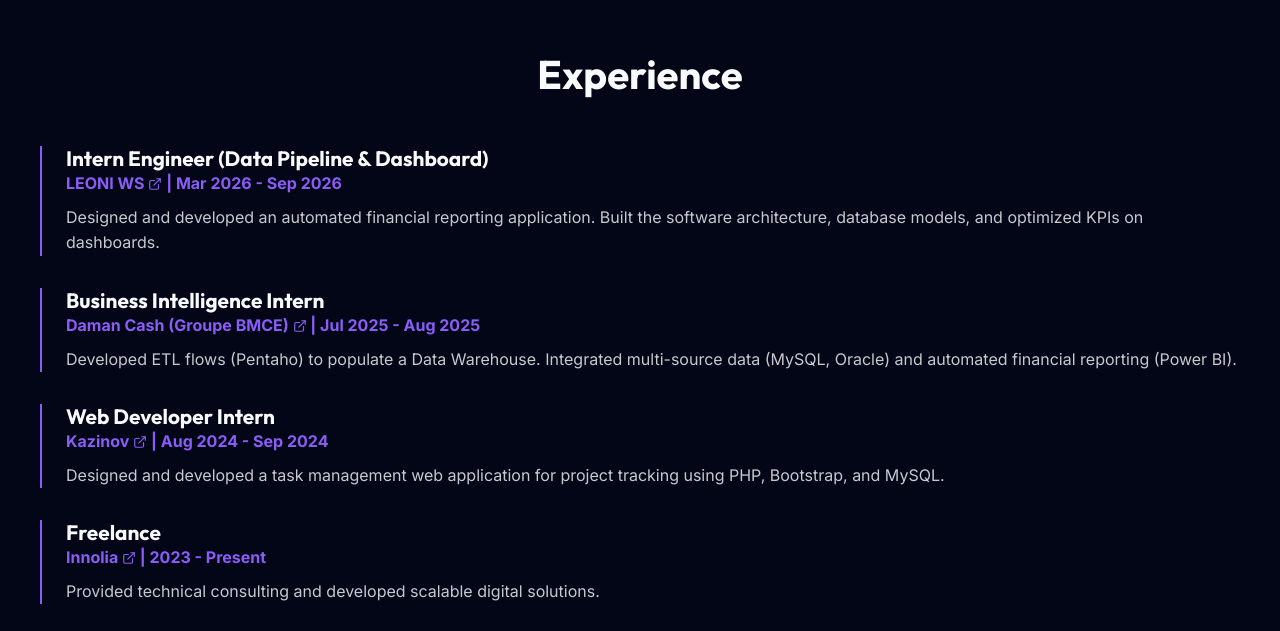
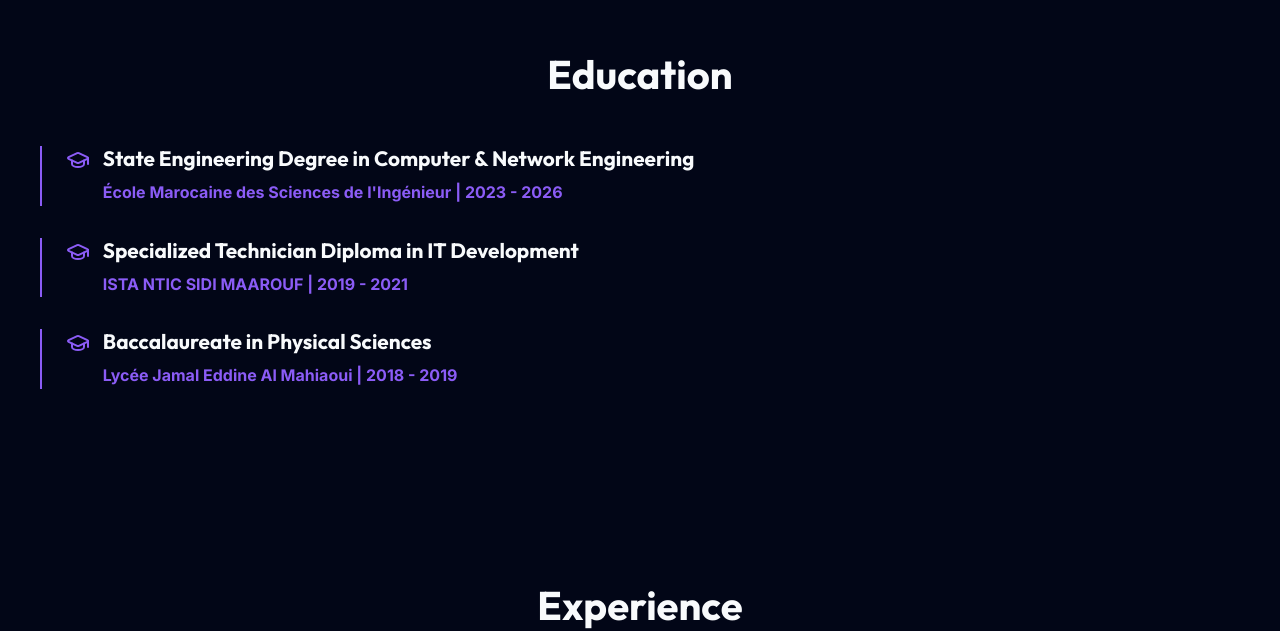
Before and after one commit to AbdelhakMirbah/Portfolio, a React (Vite) app: page / in a window 1280 px wide. Shown: the part 1330-1961 px from the top of the page. Built offline with nearby package versions, Linux system fonts and the light colour scheme.

Commit message:
Add academic background (Education) section

```diff
--- a/src/App.jsx
+++ b/src/App.jsx
@@ -1,5 +1,5 @@
 import { useState, useEffect } from 'react';
-import { Sun, Moon, ChevronRight, Briefcase, Database, Layout, Award, ExternalLink, Globe, Download, Menu, X, MapPin, Mail, Send, Phone, ArrowUp } from 'lucide-react';
+import { Sun, Moon, ChevronRight, Briefcase, Database, Layout, Award, ExternalLink, Globe, Download, Menu, X, MapPin, Mail, Send, Phone, ArrowUp, GraduationCap } from 'lucide-react';
 import { FaGithub, FaLinkedin, FaEnvelope } from 'react-icons/fa';
 import profileImg from './assets/profile.png';
 import { gsap } from 'gsap';
@@ -90,6 +90,7 @@
           </div>
           <div className={`nav-links-container ${isMenuOpen ? 'open' : ''}`}>
             <a href="#about" style={linkStyle} onClick={() => setIsMenuOpen(false)}>{t('nav.about')}</a>
+            <a href="#education" style={linkStyle} onClick={() => setIsMenuOpen(false)}>{t('nav.education')}</a>
             <a href="#experience" style={linkStyle} onClick={() => setIsMenuOpen(false)}>{t('nav.experience')}</a>
             <a href="#projects" style={linkStyle} onClick={() => setIsMenuOpen(false)}>{t('nav.projects')}</a>
             <a href="#certifications" style={linkStyle} onClick={() => setIsMenuOpen(false)}>{t('nav.certifications')}</a>
@@ -167,6 +168,34 @@
             <Briefcase size={32} color="var(--accent-color)" style={{marginBottom: '1rem'}}/>
             <h4 style={{fontSize: '1.2rem', marginBottom: '0.5rem'}}>{t('about.languagesTools')}</h4>
             <p style={{opacity: 0.8}}>Python, Java, JavaScript, SQL, Git, Jira, Scrum</p>
+          </div>
+        </div>
+      </section>
+
+      {/* Education Section */}
+      <section id="education" className="container" style={sectionStyle}>
+        <h3 style={sectionTitleStyle}>{t('education.title')}</h3>
+        <div style={{display: 'flex', flexDirection: 'column', gap: '2rem'}}>
+          <div style={timelineItemStyle}>
+            <div style={{display: 'flex', alignItems: 'flex-start', gap: '0.8rem', marginBottom: '0.5rem'}}>
+              <GraduationCap size={24} color="var(--accent-color)" style={{ flexShrink: 0, marginTop: '2px' }} />
+              <h4 style={{fontSize: '1.3rem'}}>{t('education.edu1.degree')}</h4>
+            </div>
+            <p style={{color: 'var(--accent-color)', fontWeight: 600, paddingLeft: '2.3rem'}}>{t('education.edu1.school')} | {t('education.edu1.date')}</p>
+          </div>
+          <div style={timelineItemStyle}>
+            <div style={{display: 'flex', alignItems: 'flex-start', gap: '0.8rem', marginBottom: '0.5rem'}}>
+              <GraduationCap size={24} color="var(--accent-color)" style={{ flexShrink: 0, marginTop: '2px' }} />
+              <h4 style={{fontSize: '1.3rem'}}>{t('education.edu2.degree')}</h4>
+            </div>
+            <p style={{color: 'var(--accent-color)', fontWeight: 600, paddingLeft: '2.3rem'}}>{t('education.edu2.school')} | {t('education.edu2.date')}</p>
+          </div>
+          <div style={timelineItemStyle}>
+            <div style={{display: 'flex', alignItems: 'flex-start', gap: '0.8rem', marginBottom: '0.5rem'}}>
+              <GraduationCap size={24} color="var(--accent-color)" style={{ flexShrink: 0, marginTop: '2px' }} />
+              <h4 style={{fontSize: '1.3rem'}}>{t('education.edu3.degree')}</h4>
+            </div>
+            <p style={{color: 'var(--accent-color)', fontWeight: 600, paddingLeft: '2.3rem'}}>{t('education.edu3.school')} | {t('education.edu3.date')}</p>
           </div>
         </div>
       </section>
--- a/src/i18n.js
+++ b/src/i18n.js
@@ -6,6 +6,7 @@
     translation: {
       nav: {
         about: "About",
+        education: "Education",
         experience: "Experience",
         projects: "Projects",
         certifications: "Certifications",
@@ -24,6 +25,24 @@
         webDev: "Web Development",
         dataAnalytics: "Data & Analytics",
         languagesTools: "Languages & Tools"
+      },
+      education: {
+        title: "Education",
+        edu1: {
+          degree: "State Engineering Degree in Computer & Network Engineering",
+          school: "École Marocaine des Sciences de l'Ingénieur",
+          date: "2023 - 2026"
+        },
+        edu2: {
+          degree: "Specialized Technician Diploma in IT Development",
+          school: "ISTA NTIC SIDI MAAROUF",
+          date: "2019 - 2021"
+        },
+        edu3: {
+          degree: "Baccalaureate in Physical Sciences",
+          school: "Lycée Jamal Eddine Al Mahiaoui",
+          date: "2018 - 2019"
+        }
       },
       experience: {
         title: "Experience",
@@ -92,6 +111,7 @@
     translation: {
       nav: {
         about: "À propos",
+        education: "Académique",
         experience: "Expérience",
         projects: "Projets",
         certifications: "Certifications",
@@ -110,6 +130,24 @@
         webDev: "Développement Web",
         dataAnalytics: "Données & Analytique",
         languagesTools: "Langages & Outils"
+      },
+      education: {
+        title: "Parcours Académique",
+        edu1: {
+          degree: "Diplôme d'Ingénieur d'État en Ingénierie Informatique et Réseaux (Génie Logiciel)",
+          school: "École Marocaine des Sciences de l'Ingénieur",
+          date: "2023 - 2026"
+        },
+        edu2: {
+          degree: "Diplôme Technicien Spécialisé Développement Informatique",
+          school: "ISTA NTIC SIDI MAAROUF",
+          date: "2019 - 2021"
+        },
+        edu3: {
+          degree: "Baccalauréat Sciences Physiques",
+          school: "Lycée Jamal Eddine Al Mahiaoui",
+          date: "2018 - 2019"
+        }
       },
       experience: {
         title: "Expérience",
```
